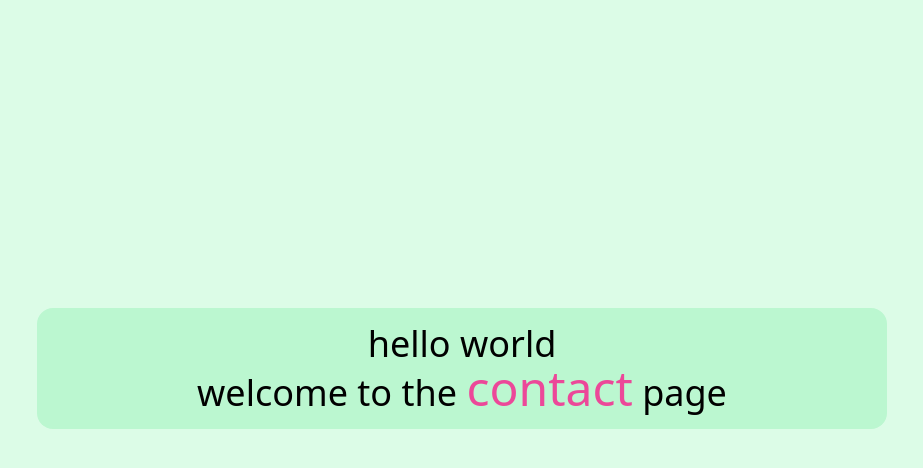
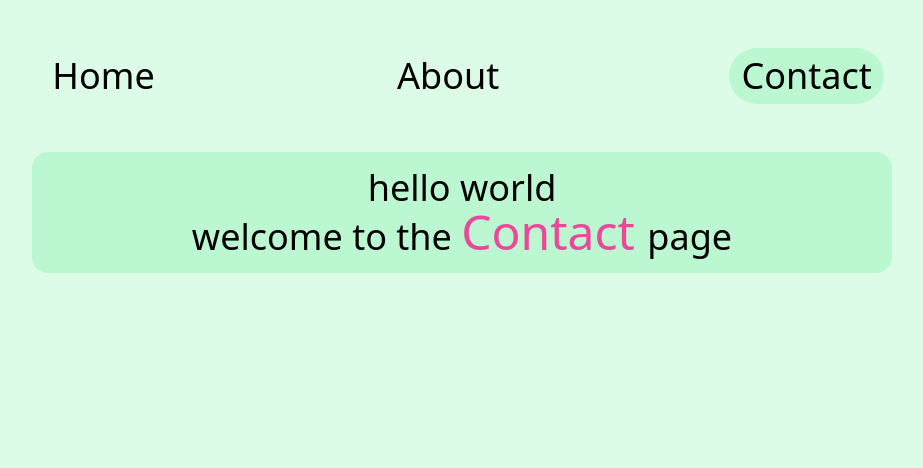
Before and after one commit to Alsadig-ahmed/tw-website, a website: page public/contact/index.html in a window 1280 px wide. Shown: the whole page, without its empty margins (178-1101 px from the left). Drawn offline with Linux system fonts and the light colour scheme.

Commit message:
add navigation bar to the contact page

```diff
--- a/public/contact/index.html
+++ b/public/contact/index.html
@@ -5,14 +5,23 @@
     <meta http-equiv="X-UA-Compatible" content="IE=edge">
     <meta name="viewport" content="width=device-width, initial-scale=1.0">
     <link rel="stylesheet" href="../style.css">
-    <title>Document</title>
+    <title>Contact page</title>
 </head>
 <body>
-    <div class="h-screen bg-green-100 flex items-center justify-center">
-        <div class="rounded-2xl text-4xl bg-green-200 -translate-y-8 py-4 px-40">
-            <h1 class="text-center"> hello world </h1>
-            <h2 class="text-center">welcome to the <span class="text-pink-500 text-5xl">contact</span> page</h2>
+    <div class="h-screen bg-green-100">
+        <nav class="py-12">
+            <ul class="flex text-4xl justify-evenly">
+                <li class="hover:bg-green-200 hover:text-teal-700 duration-500 px-3 py-2 rounded-full"><a href="../">Home</a></li>
+                <li class="hover:bg-green-200 hover:text-teal-700 duration-500 px-3 py-2 rounded-full"><a href="../about/"> About </a></li>
+                <li class="bg-green-200 px-3 py-2 rounded-full"><a href="../contact">Contact</a></li>
+            </ul>
+        </nav>
+        <div class="flex items-center justify-center">
+            <div class="rounded-2xl text-4xl bg-green-200 py-4 px-40">
+                <h1 class="text-center"> hello world </h1>
+                <h2 class="text-center">welcome to the <span class="text-pink-500 text-5xl"> Contact </span> page</h2>
+            </div>
         </div>
-     </div>
+    </div>
 </body>
 </html>
```
